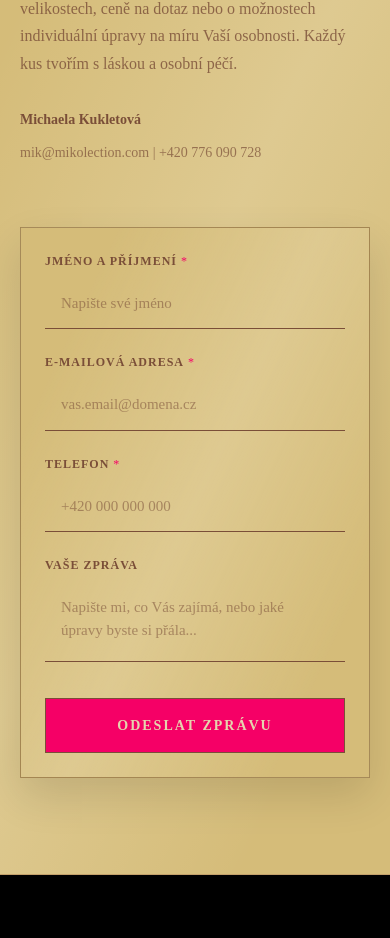
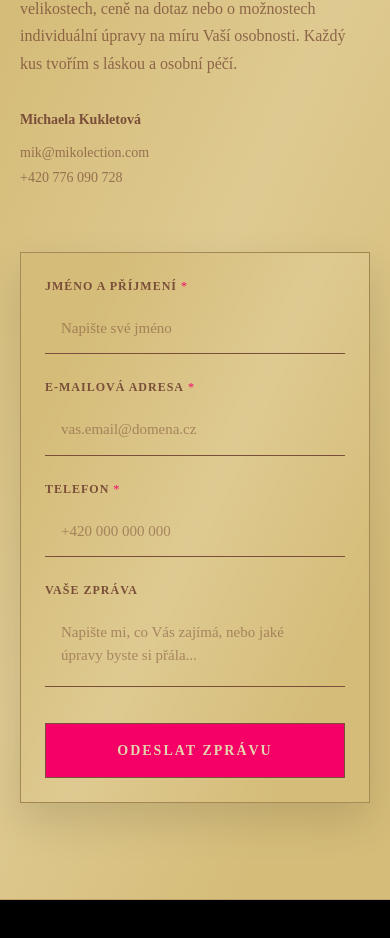
Before and after one commit to Ivetka03/mik-web, a React (Vite) app: page / in a window 390 px wide. Shown: the part 5975-6913 px from the top of the page. Built offline with nearby package versions, Linux system fonts and the light colour scheme; a web font is replaced by a local one.

Commit message:
Stack the contact email and phone on separate lines.

```diff
--- a/src/App.tsx
+++ b/src/App.tsx
@@ -665,7 +665,10 @@ export default function App() {
             </p>
             <div className="flex flex-col gap-3 font-normal text-[#7a4e38] text-[14px]">
               <p className="font-['Manrope:Bold'] font-bold">Michaela Kukletová</p>
-              <p className="font-['Manrope:Regular'] opacity-70">mik@mikolection.com | +420 776 090 728</p>
+              <div className="flex flex-col gap-1 font-['Manrope:Regular'] opacity-70">
+                <a href="mailto:mik@mikolection.com" className="hover:opacity-100">mik@mikolection.com</a>
+                <a href="tel:+420776090728" className="hover:opacity-100">+420 776 090 728</a>
+              </div>
             </div>
           </div>
 
```
